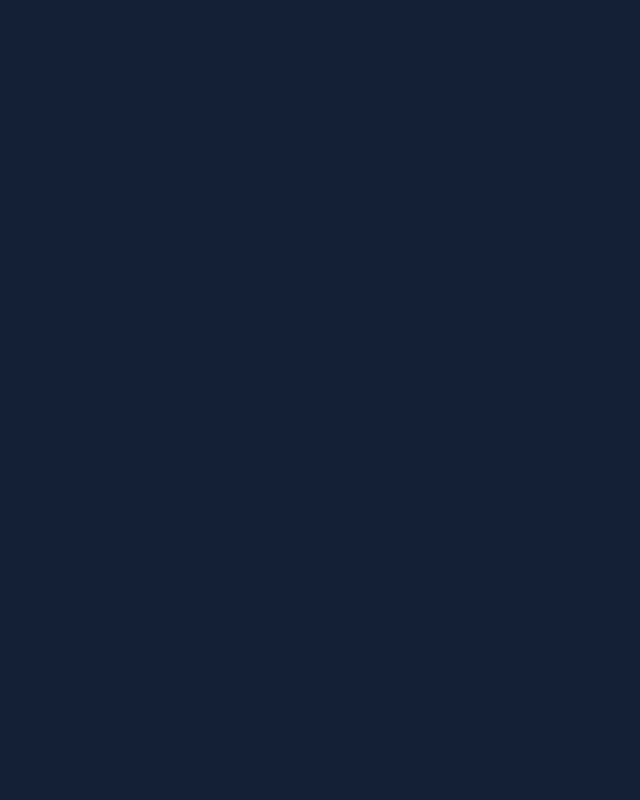
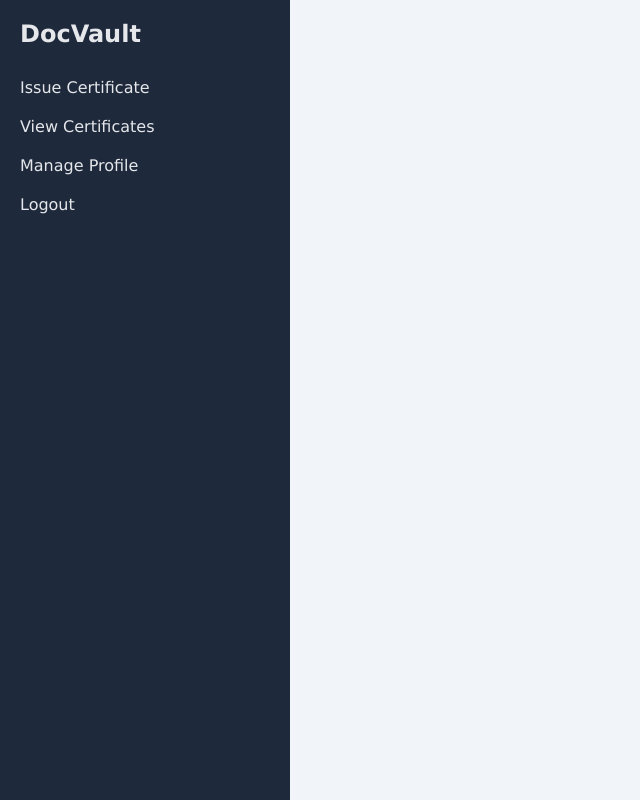
Before and after one commit to pranayjalan254/docVault, a React (Vite) app: page /dashboard/issue in a window 1280 px wide. Before the commit this address had no page. Shown: the whole page, without its empty margins (0-640 px from the left). Built offline with nearby package versions, Linux system fonts and the light colour scheme; what @web3auth/base, @web3auth/ethereum-provider, @web3auth/modal would draw is missing.

Commit message:
dashboard ui

```diff
--- a/src/App.jsx
+++ b/src/App.jsx
@@ -1,7 +1,8 @@
 import "./App.css";
 import LandingPage from "./components/landingPage";
 import { BrowserRouter as Router, Route, Routes } from "react-router-dom";
-import Web3modal from "./components/web3auth/web3modal";
+import Web3modal from "./components/web3auth/Web3modal";
+import Dashboard from "./components/insti_dashboard/dashboard/Dashboard";
 
 function App() {
   return (
@@ -9,6 +10,7 @@ function App() {
       <Routes>
         <Route path="/" element={<LandingPage />} />
         <Route path="/auth" element={<Web3modal />} />
+        <Route path="/dashboard/*" element={<Dashboard />} />
       </Routes>
     </Router>
   );
--- /dev/null
+++ b/src/components/insti_dashboard/CertificateList/CertificateList.jsx
@@ -0,0 +1,46 @@
+import React from "react";
+import "./certificatelist.css";
+
+const CertificateList = () => {
+  // Replace with actual data from your system
+  const certificates = [
+    {
+      id: 1,
+      studentName: "John Doe",
+      course: "Blockchain 101",
+      date: "2023-08-01",
+    },
+    {
+      id: 2,
+      studentName: "Jane Smith",
+      course: "Web3 Development",
+      date: "2023-08-15",
+    },
+  ];
+
+  return (
+    <div className="certificate-list">
+      <h2>Issued Certificates</h2>
+      <table>
+        <thead>
+          <tr>
+            <th>Student Name</th>
+            <th>Course</th>
+            <th>Date</th>
+          </tr>
+        </thead>
+        <tbody>
+          {certificates.map((cert) => (
+            <tr key={cert.id}>
+              <td>{cert.studentName}</td>
+              <td>{cert.course}</td>
+              <td>{cert.date}</td>
+            </tr>
+          ))}
+        </tbody>
+      </table>
+    </div>
+  );
+};
+
+export default CertificateList;
--- /dev/null
+++ b/src/components/insti_dashboard/IssueCertificateForm/IssueCertificateForm.jsx
@@ -0,0 +1,73 @@
+import React, { useState } from "react";
+import "./issuecertificateform.css";
+
+const IssueCertificateForm = () => {
+  const [formData, setFormData] = useState({
+    studentName: "",
+    course: "",
+    date: "",
+    walletAddress: "",
+  });
+
+  const handleChange = (e) => {
+    const { name, value } = e.target;
+    setFormData({ ...formData, [name]: value });
+  };
+
+  const handleSubmit = (e) => {
+    e.preventDefault();
+    // Handle form submission logic here (e.g., calling the smart contract to issue the certificate)
+    console.log(formData);
+  };
+
+  return (
+    <div className="issue-certificate-form">
+      <h2>Issue Certificate</h2>
+      <form onSubmit={handleSubmit}>
+        <div className="form-group">
+          <label>Student Name</label>
+          <input
+            type="text"
+            name="studentName"
+            value={formData.studentName}
+            onChange={handleChange}
+            required
+          />
+        </div>
+        <div className="form-group">
+          <label>Course</label>
+          <input
+            type="text"
+            name="course"
+            value={formData.course}
+            onChange={handleChange}
+            required
+          />
+        </div>
+        <div className="form-group">
+          <label>Date</label>
+          <input
+            type="date"
+            name="date"
+            value={formData.date}
+            onChange={handleChange}
+            required
+          />
+        </div>
+        <div className="form-group">
+          <label>Wallet Address</label>
+          <input
+            type="text"
+            name="walletAddress"
+            value={formData.walletAddress}
+            onChange={handleChange}
+            required
+          />
+        </div>
+        <button type="submit">Issue Certificate</button>
+      </form>
+    </div>
+  );
+};
+
+export default IssueCertificateForm;
--- /dev/null
+++ b/src/components/insti_dashboard/IssueCertificateForm/issuecertificateform.css
@@ -0,0 +1,41 @@
+.issue-certificate-form {
+  background-color: #fff;
+  padding: 20px;
+  border-radius: 8px;
+  box-shadow: 0px 4px 6px rgba(0, 0, 0, 0.1);
+}
+
+.issue-certificate-form h2 {
+  margin-bottom: 20px;
+}
+
+.issue-certificate-form .form-group {
+  margin-bottom: 15px;
+}
+
+.issue-certificate-form label {
+  display: block;
+  margin-bottom: 5px;
+  font-weight: 500;
+}
+
+.issue-certificate-form input {
+  width: 100%;
+  padding: 8px;
+  border: 1px solid #d1d5db;
+  border-radius: 4px;
+  margin-bottom: 10px;
+}
+
+.issue-certificate-form button {
+  padding: 10px 20px;
+  background-color: #3b82f6;
+  color: #fff;
+  border: none;
+  cursor: pointer;
+  border-radius: 5px;
+}
+
+.issue-certificate-form button:hover {
+  background-color: #1e3a8a;
+}
--- /dev/null
+++ b/src/components/insti_dashboard/MainContent/MainContent.jsx
@@ -0,0 +1,18 @@
+import React from "react";
+import { Route, Routes } from "react-router-dom";
+import IssueCertificateForm from "../IssueCertificateForm/IssueCertificateForm";
+import CertificateList from "../CertificateList/CertificateList";
+import "./maincontent.css";
+
+const MainContent = () => {
+  return (
+    <div className="main-content">
+      <Routes>
+        <Route path="/dashboard/issue" component={IssueCertificateForm} />
+        <Route path="/dashboard/certificates" component={CertificateList} />
+      </Routes>
+    </div>
+  );
+};
+
+export default MainContent;
--- /dev/null
+++ b/src/components/insti_dashboard/MainContent/maincontent.css
@@ -0,0 +1,5 @@
+.main-content {
+  flex-grow: 1;
+  padding: 20px;
+  background-color: #f1f5f9;
+}
--- /dev/null
+++ b/src/components/insti_dashboard/dashboard/Dashboard.jsx
@@ -0,0 +1,15 @@
+import React from "react";
+import Sidebar from "../sidebar/Sidebar";
+import MainContent from "../MainContent/MainContent";
+import "./Dashboard.css";
+
+const Dashboard = () => {
+  return (
+    <div className="dashboard">
+      <Sidebar />
+      <MainContent />
+    </div>
+  );
+};
+
+export default Dashboard;
--- /dev/null
+++ b/src/components/insti_dashboard/dashboard/dashboard.css
@@ -0,0 +1,4 @@
+.dashboard {
+  display: flex;
+  height: 100vh;
+}
--- /dev/null
+++ b/src/components/insti_dashboard/sidebar/Sidebar.jsx
@@ -0,0 +1,35 @@
+import React from "react";
+import { NavLink } from "react-router-dom";
+import "./sidebar.css";
+
+const Sidebar = () => {
+  return (
+    <div className="sidebar">
+      <h2>DocVault</h2>
+      <nav>
+        <ul>
+          <li>
+            <NavLink to="/dashboard/issue" active="active">
+              Issue Certificate
+            </NavLink>
+          </li>
+          <li>
+            <NavLink to="/dashboard/certificates" active="active">
+              View Certificates
+            </NavLink>
+          </li>
+          <li>
+            <NavLink to="/dashboard/profile" active="active">
+              Manage Profile
+            </NavLink>
+          </li>
+          <li>
+            <NavLink to="/logout">Logout</NavLink>
+          </li>
+        </ul>
+      </nav>
+    </div>
+  );
+};
+
+export default Sidebar;
--- /dev/null
+++ b/src/components/insti_dashboard/sidebar/sidebar.css
@@ -0,0 +1,31 @@
+.sidebar {
+  width: 250px;
+  background-color: #1e293b;
+  padding: 20px;
+  color: #e5e7eb;
+}
+
+.sidebar h2 {
+  font-size: 1.5rem;
+  margin-bottom: 30px;
+}
+
+.sidebar nav ul {
+  list-style-type: none;
+  padding: 0;
+}
+
+.sidebar nav ul li {
+  margin: 20px 0;
+}
+
+.sidebar nav ul li a {
+  text-decoration: none;
+  color: #e5e7eb;
+  font-size: 1rem;
+  transition: color 0.3s;
+}
+
+.sidebar nav ul li a:hover {
+  color: #3b82f6;
+}
```
Also changed, not shown: src/components/insti_dashboard/CertificateList/certificatelist.css (added).
